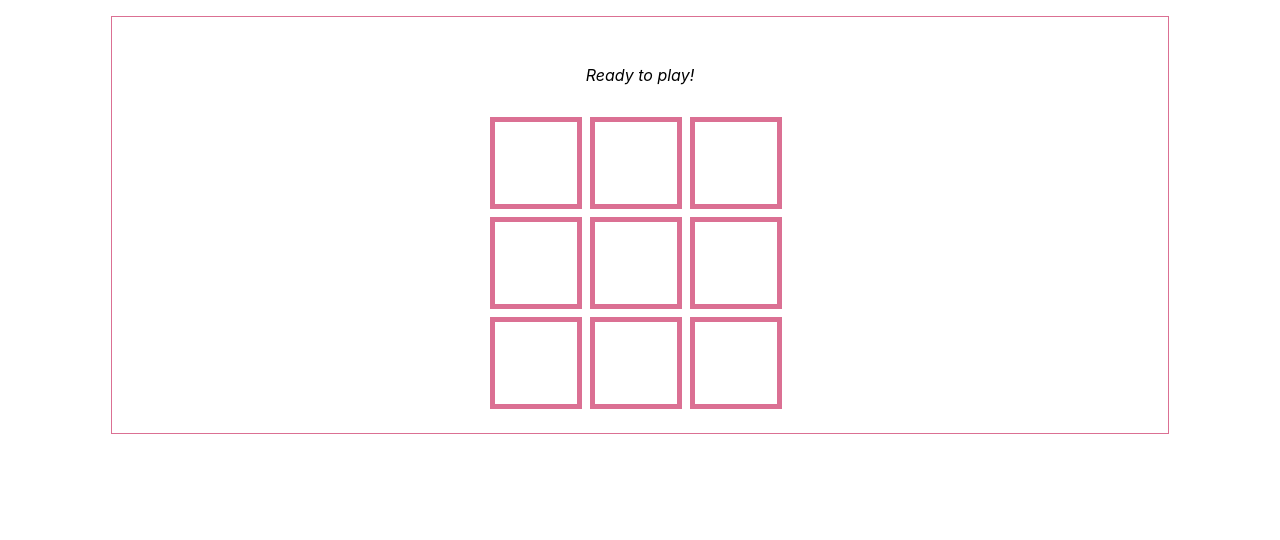
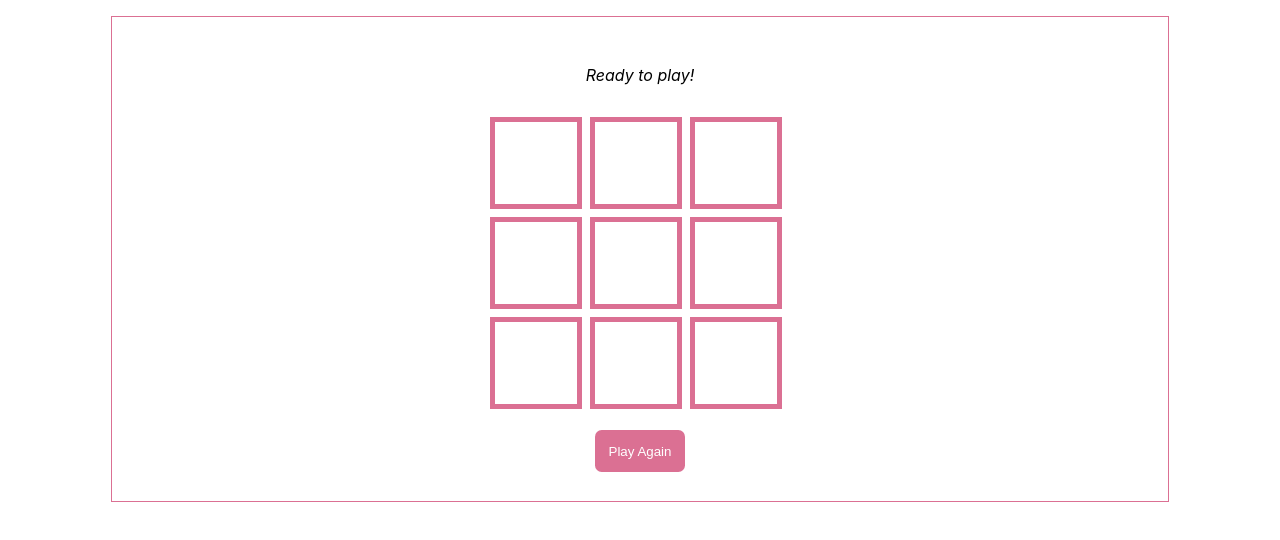
Before and after one commit to mchlol/tictactoe, a plain HTML site: page index.html in a window 1280 px wide. Shown: the part 98-638 px from the top of the page. Drawn offline with Linux system fonts and the light colour scheme.

Commit message:
create button to refresh page

```diff
--- a/index.html
+++ b/index.html
@@ -28,6 +28,9 @@
             <div class="cell" id="cell7"></div>
             <div class="cell" id="cell8"></div>
         </section>
+
+        <button id="play-again" onClick="window.location.reload();">Play Again</button>
+
     </main>
 
     <script src="script.js"></script>
--- a/style.css
+++ b/style.css
@@ -51,3 +51,12 @@ main {
     margin: 1em;
     font-style: italic;
 }
+
+#play-again {
+    margin: 1em;
+    padding: 1em;
+    background-color: palevioletred;
+    color: #fff;
+    border: none;
+    border-radius: 0.5em;
+}
```
